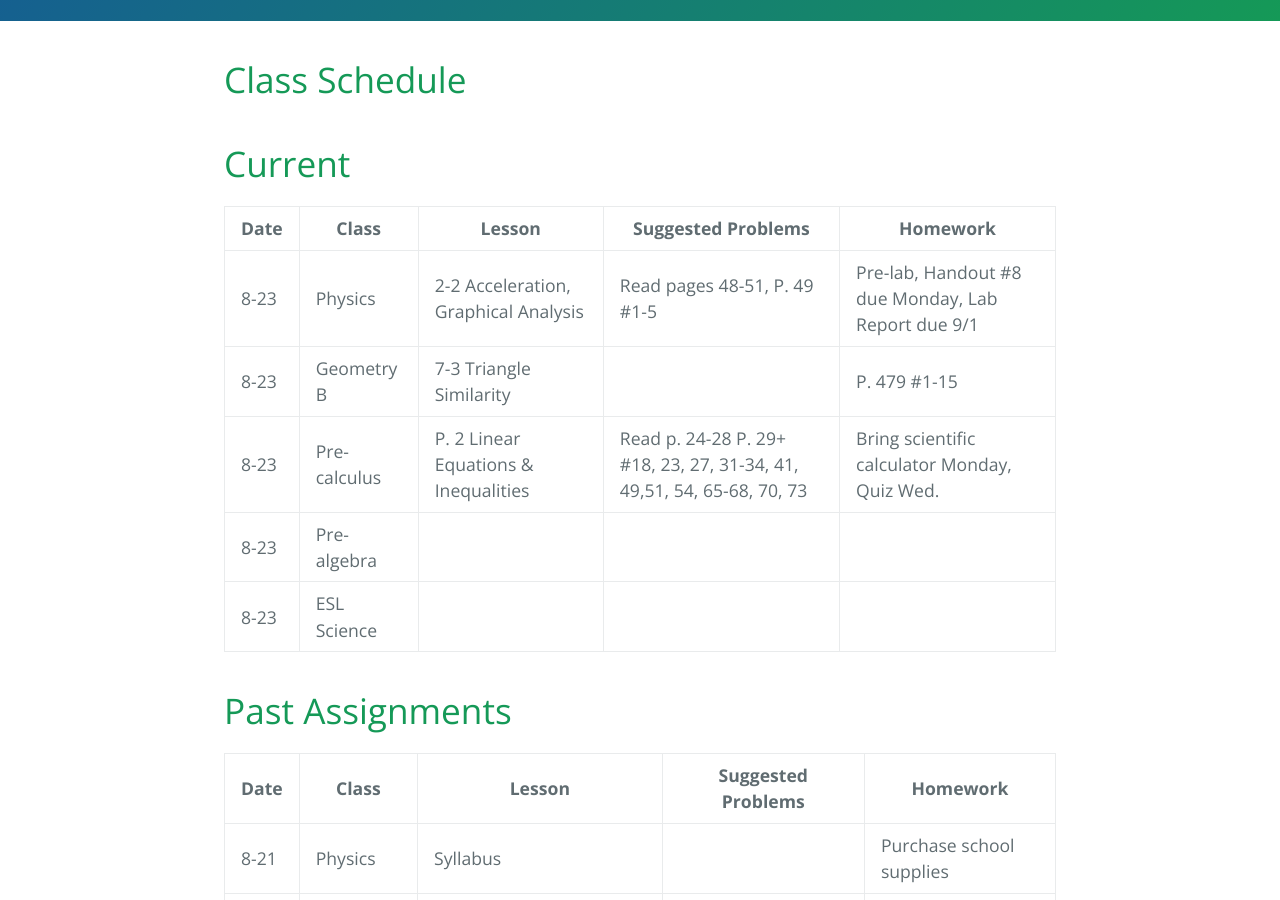
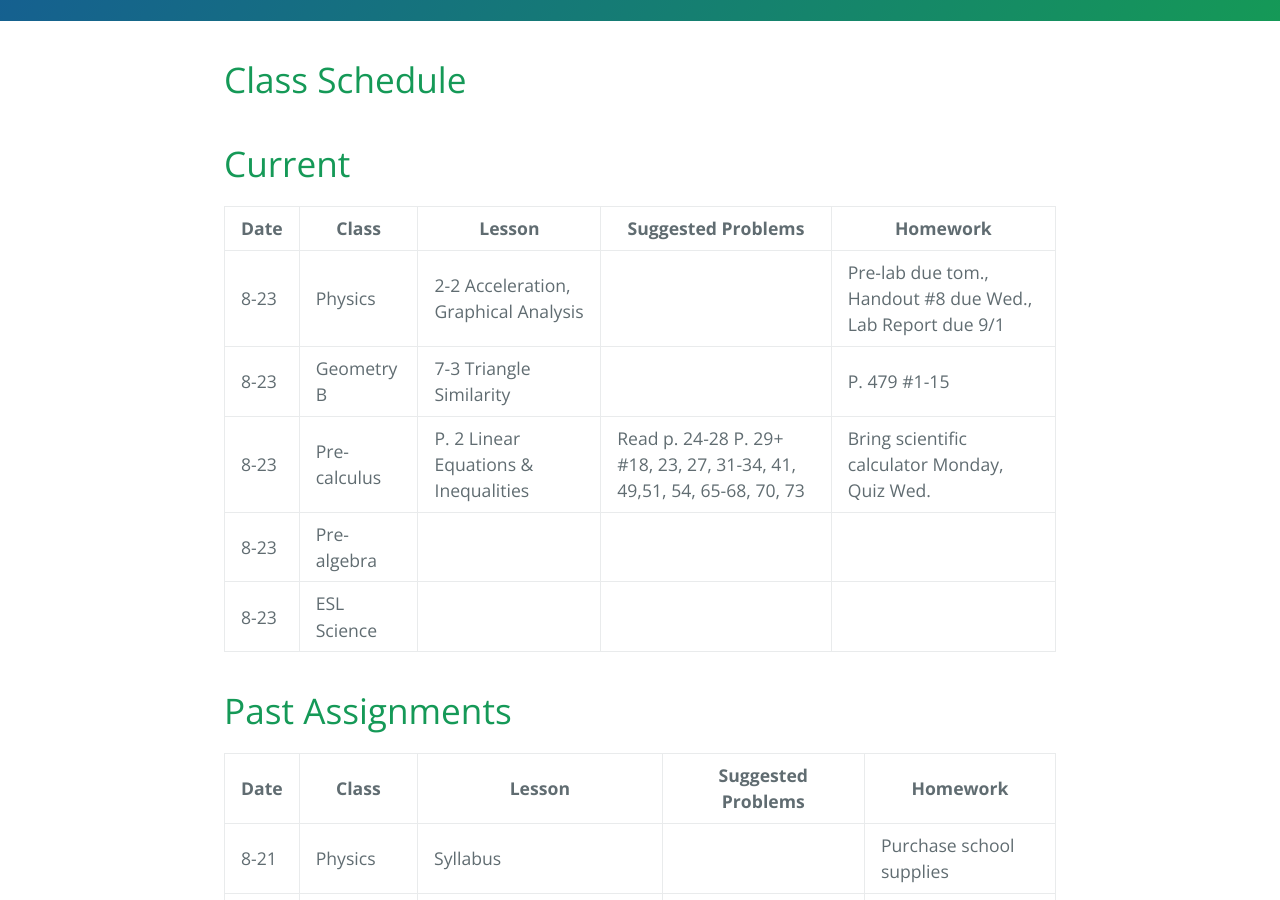
Before and after one commit to gpayoo/gpayoo, a Jekyll site: the page built from index.md, in a window 1280 px wide and 900 px high, scrolled down 362 px. Built offline with Jekyll 4.4.1, drawn with Linux system fonts in a browser that asks for light colours; our own code applies the rules of GitHub Pages for plain Markdown files.

Commit message:
Update index.md

```diff
--- a/index.md
+++ b/index.md
@@ -9,7 +9,7 @@ layout: default
 
 | Date | Class | Lesson | Suggested Problems | Homework |
 | ---- | ----- | ------ | -------- | ---
-| 8-23 | Physics | 2-2 Acceleration, Graphical Analysis | Read pages 48-51, P. 49 #1-5 | Pre-lab, Handout #8 due Monday, Lab Report due 9/1
+| 8-23 | Physics | 2-2 Acceleration, Graphical Analysis || Pre-lab due tom., Handout #8 due Wed., Lab Report due 9/1
 | 8-23 | Geometry B | 7-3 Triangle Similarity | | P. 479 #1-15
 | 8-23 | Pre-calculus | P. 2 Linear Equations & Inequalities| Read p. 24-28 P. 29+ #18, 23, 27, 31-34, 41, 49,51, 54, 65-68, 70, 73 | Bring scientific calculator Monday, Quiz Wed.
 | 8-23 | Pre-algebra |  | |
```
